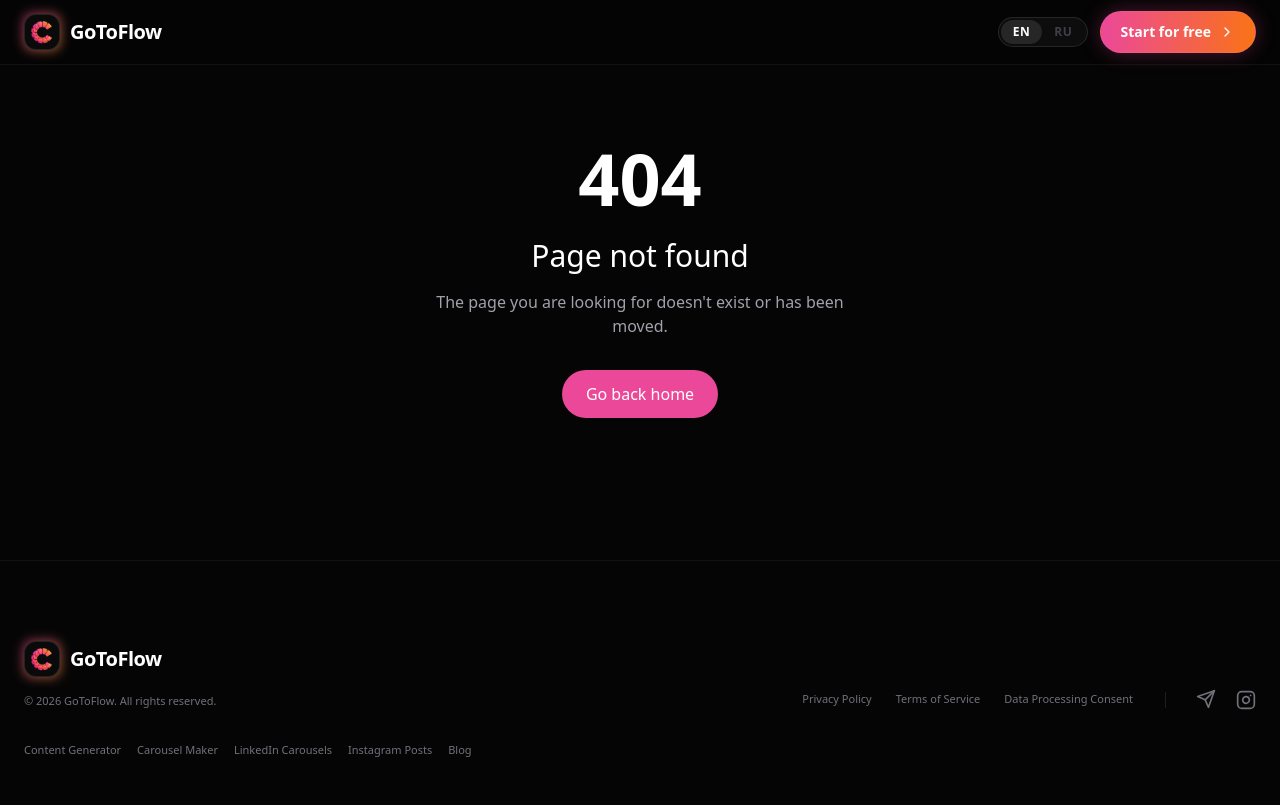
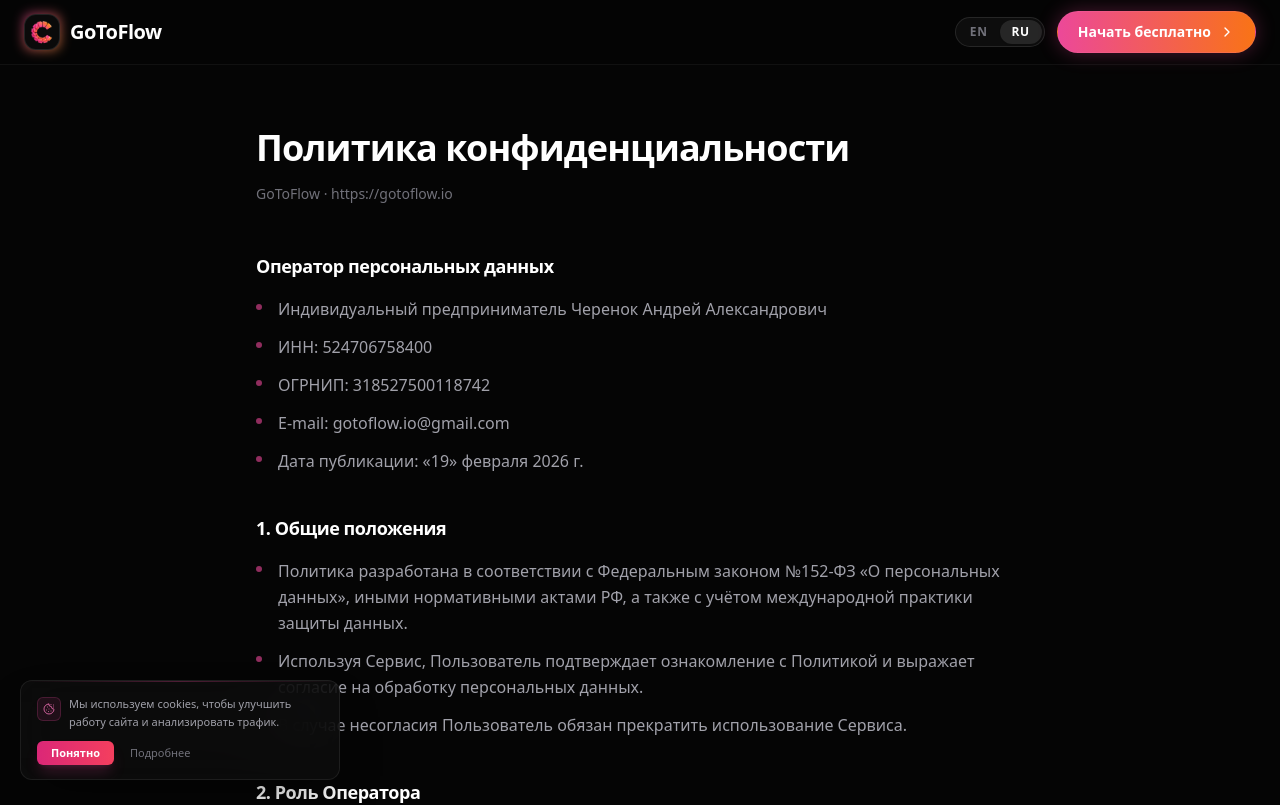
Before and after one commit to matteimikeska49-bot/gtf, a React (Vite) app: page /politika in a window 1280 px wide. Shown: the top 805 px of the page. Built offline with nearby package versions, Linux system fonts and the light colour scheme.

Commit message:
Add privacy policy pages

```diff
--- a/prerender.mjs
+++ b/prerender.mjs
@@ -35,6 +35,8 @@ const ROUTES = [
   '/blog/linkedin-carousel-ideas',
   '/blog/best-ai-carousel-generators',
   '/ru/blog/idei-karuselej-linkedin',
+  '/privacy-policy',
+  '/politika',
 ];
 
 /* ── Find a free port ── */
--- a/src/App.jsx
+++ b/src/App.jsx
@@ -29,6 +29,7 @@ import { BlogPageRu } from './components/BlogPageRu';
 import { LinkedInCarouselIdeasPage } from './components/blog/LinkedInCarouselIdeasPage';
 import { LinkedInCarouselIdeasPageRu } from './components/blog/LinkedInCarouselIdeasPageRu';
 import { BestAiCarouselGeneratorsPage } from './components/blog/BestAiCarouselGeneratorsPage';
+import { PrivacyPolicyPage } from './components/PrivacyPolicyPage';
 import { NotFoundPage } from './components/NotFoundPage';
 const LandingPage = () => (
   <MainLayout>
@@ -73,6 +74,8 @@ function App() {
         <Route path="/blog/best-ai-carousel-generators" element={<BestAiCarouselGeneratorsPage />} />
         <Route path="/ru/blog/idei-karuselej-linkedin" element={<LinkedInCarouselIdeasPageRu />} />
         <Route path="/ru/blog" element={<BlogPageRu />} />
+        <Route path="/privacy-policy" element={<PrivacyPolicyPage />} />
+        <Route path="/politika" element={<PrivacyPolicyPage />} />
         <Route path="*" element={<NotFoundPage />} />
       </Routes>
     </LanguageProvider>
--- a/src/components/Footer.jsx
+++ b/src/components/Footer.jsx
@@ -54,12 +54,21 @@ export const Footer = () => {
             {/* Right Hand: Legal Links & Socials */}
             <div className="flex flex-col lg:flex-row items-center justify-center md:justify-end gap-6 md:gap-8">
               <nav className="flex flex-wrap items-center justify-center md:justify-end gap-x-6 gap-y-3">
-                <button
-                  onClick={() => setModal('privacy')}
-                  className="text-[11px] text-zinc-500 hover:text-white transition-colors duration-300 font-medium cursor-pointer"
-                >
-                  {t('footer.privacy')}
-                </button>
+                {lang === 'RU' ? (
+                  <Link
+                    to="/politika"
+                    className="text-[11px] text-zinc-500 hover:text-white transition-colors duration-300 font-medium"
+                  >
+                    {t('footer.privacy')}
+                  </Link>
+                ) : (
+                  <Link
+                    to="/privacy-policy"
+                    className="text-[11px] text-zinc-500 hover:text-white transition-colors duration-300 font-medium"
+                  >
+                    {t('footer.privacy')}
+                  </Link>
+                )}
                 <button
                   onClick={() => setModal('terms')}
                   className="text-[11px] text-zinc-500 hover:text-white transition-colors duration-300 font-medium cursor-pointer"
--- /dev/null
+++ b/src/components/PrivacyPolicyPage.jsx
@@ -0,0 +1,90 @@
+import React, { useEffect } from 'react';
+import { Header } from './Header';
+import { Footer } from './Footer';
+import { MainLayout } from './MainLayout';
+import { CookieBanner } from './CookieBanner';
+import { useLanguage } from '../context/LanguageContext';
+
+const PrivacySEOHead = ({ lang }) => {
+  const { t } = useLanguage();
+  useEffect(() => {
+    const title = t('legal.privacy.title') + ' | GoToFlow';
+    document.title = title;
+
+    const setMeta = (name, content, prop = false) => {
+      const sel = prop ? `meta[property="${name}"]` : `meta[name="${name}"]`;
+      let el = document.querySelector(sel);
+      if (!el) { el = document.createElement('meta'); document.head.appendChild(el); }
+      el.setAttribute(prop ? 'property' : 'name', name);
+      el.setAttribute('content', content);
+    };
+
+    const setLink = (rel, href, extra = {}) => {
+      const sel = extra.hreflang ? `link[rel="${rel}"][hreflang="${extra.hreflang}"]` : `link[rel="${rel}"]`;
+      let el = document.querySelector(sel);
+      if (!el) { el = document.createElement('link'); document.head.appendChild(el); }
+      el.setAttribute('rel', rel); el.setAttribute('href', href);
+      Object.entries(extra).forEach(([k, v]) => el.setAttribute(k, v));
+    };
+
+    setMeta('title', title);
+    setMeta('og:title', title, true);
+    setMeta('twitter:title', title, true);
+
+    if (lang === 'RU') {
+      setLink('canonical', 'https://gotoflow.io/politika');
+      setLink('alternate', 'https://gotoflow.io/privacy-policy', { hreflang: 'en' });
+      setLink('alternate', 'https://gotoflow.io/politika', { hreflang: 'ru' });
+      setLink('alternate', 'https://gotoflow.io/privacy-policy', { hreflang: 'x-default' });
+      document.documentElement.lang = 'ru';
+    } else {
+      setLink('canonical', 'https://gotoflow.io/privacy-policy');
+      setLink('alternate', 'https://gotoflow.io/privacy-policy', { hreflang: 'en' });
+      setLink('alternate', 'https://gotoflow.io/politika', { hreflang: 'ru' });
+      setLink('alternate', 'https://gotoflow.io/privacy-policy', { hreflang: 'x-default' });
+      document.documentElement.lang = 'en';
+    }
+
+    return () => { document.title = 'GoToFlow'; };
+  }, [lang, t]);
+
+  return null;
+};
+
+export const PrivacyPolicyPage = () => {
+  const { t, lang } = useLanguage();
+  const sections = t('legal.privacy.sections');
+
+  return (
+    <MainLayout>
+      <PrivacySEOHead lang={lang} />
+      <Header />
+      <main className="pt-32 pb-20 px-6 relative z-10 w-full bg-[#050505] flex-1">
+        <div className="max-w-3xl mx-auto">
+          <div className="mb-12">
+            <h1 className="text-3xl md:text-4xl font-bold text-white tracking-tight mb-4">{t('legal.privacy.title')}</h1>
+            <p className="text-sm text-zinc-500">GoToFlow · https://gotoflow.io</p>
+          </div>
+
+          <div className="flex flex-col gap-10">
+            {Array.isArray(sections) && sections.map((sec, i) => (
+              <div key={i}>
+                <h3 className="text-lg font-bold text-white mb-4 tracking-tight">{sec.title}</h3>
+                <ul className="flex flex-col gap-3">
+                  {sec.items.map((item, j) => (
+                    <li key={j} className="flex items-start gap-4 text-zinc-400 text-base leading-relaxed">
+                      <span className="mt-2 w-1.5 h-1.5 rounded-full bg-pink-500/60 shrink-0" />
+                      {item}
+                    </li>
+                  ))}
+                </ul>
+              </div>
+            ))}
+          </div>
+        </div>
+      </main>
+      <Footer />
+      <CookieBanner />
+    </MainLayout>
+  );
+};
--- a/src/context/LanguageContext.jsx
+++ b/src/context/LanguageContext.jsx
@@ -18,8 +18,8 @@ const translations = {
  */
 function getInitialLang(pathname) {
   // 1. Explicit SEO pages strictly follow URL
-  if (pathname === '/ru/ai-generator-karuselej' || pathname === '/ru/generator-kontenta' || pathname === '/ru/generator-postov-instagram' || pathname === '/ru/generator-karuselej-linkedin' || pathname === '/ru/blog' || pathname === '/ru/blog/idei-karuselej-linkedin') return 'RU';
-  if (pathname === '/ai-carousel-maker' || pathname === '/ai-content-generator' || pathname === '/ai-instagram-post-generator' || pathname === '/linkedin-carousel-maker' || pathname === '/blog' || pathname === '/blog/linkedin-carousel-ideas' || pathname === '/blog/best-ai-carousel-generators') return 'EN';
+  if (pathname === '/ru/ai-generator-karuselej' || pathname === '/ru/generator-kontenta' || pathname === '/ru/generator-postov-instagram' || pathname === '/ru/generator-karuselej-linkedin' || pathname === '/ru/blog' || pathname === '/ru/blog/idei-karuselej-linkedin' || pathname === '/politika') return 'RU';
+  if (pathname === '/ai-carousel-maker' || pathname === '/ai-content-generator' || pathname === '/ai-instagram-post-generator' || pathname === '/linkedin-carousel-maker' || pathname === '/blog' || pathname === '/blog/linkedin-carousel-ideas' || pathname === '/blog/best-ai-carousel-generators' || pathname === '/privacy-policy') return 'EN';
 
   // 2. Check saved preference
   const saved = localStorage.getItem('lang');
@@ -75,9 +75,9 @@ export const LanguageProvider = ({ children }) => {
 
   // Sync lang state when URL changes (e.g., browser back/forward)
   useEffect(() => {
-    if (location.pathname === '/ai-carousel-maker' || location.pathname === '/ai-content-generator' || location.pathname === '/ai-instagram-post-generator' || location.pathname === '/linkedin-carousel-maker' || location.pathname === '/blog' || location.pathname === '/blog/linkedin-carousel-ideas' || location.pathname === '/blog/best-ai-carousel-generators') {
+    if (location.pathname === '/ai-carousel-maker' || location.pathname === '/ai-content-generator' || location.pathname === '/ai-instagram-post-generator' || location.pathname === '/linkedin-carousel-maker' || location.pathname === '/blog' || location.pathname === '/blog/linkedin-carousel-ideas' || location.pathname === '/blog/best-ai-carousel-generators' || location.pathname === '/privacy-policy') {
       setLangState('EN');
-    } else if (location.pathname === '/ru/ai-generator-karuselej' || location.pathname === '/ru/generator-kontenta' || location.pathname === '/ru/generator-postov-instagram' || location.pathname === '/ru/generator-karuselej-linkedin' || location.pathname === '/ru/blog' || location.pathname === '/ru/blog/idei-karuselej-linkedin') {
+    } else if (location.pathname === '/ru/ai-generator-karuselej' || location.pathname === '/ru/generator-kontenta' || location.pathname === '/ru/generator-postov-instagram' || location.pathname === '/ru/generator-karuselej-linkedin' || location.pathname === '/ru/blog' || location.pathname === '/ru/blog/idei-karuselej-linkedin' || location.pathname === '/politika') {
       setLangState('RU');
     } else if (location.pathname === '/ru' || location.pathname === '/ru/') {
       setLangState('RU');
@@ -160,6 +160,7 @@ export const LanguageProvider = ({ children }) => {
     ['/linkedin-carousel-maker', '/ru/generator-karuselej-linkedin'],
     ['/blog/linkedin-carousel-ideas', '/ru/blog/idei-karuselej-linkedin'],
     ['/blog', '/ru/blog'],
+    ['/privacy-policy', '/politika'],
   ];
 
   const getPairedRoute = (pathname, targetLang) => {
```
Also changed, not shown: 23 other files (tests, documents, lock files or other folders).
